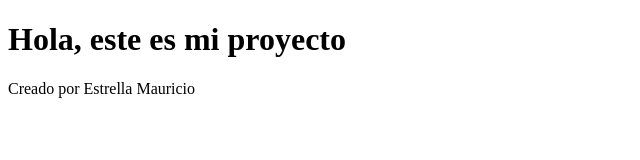
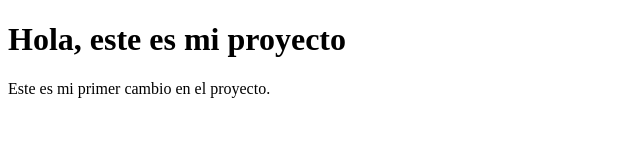
Before and after one commit to estrellamd05-rgb/mi-proyecto-nube, a plain HTML site: page index.html in a window 1280 px wide. Shown: the whole page, without its empty margins (0-640 px from the left). Drawn offline with Linux system fonts and the light colour scheme.

Commit message:
Primer cambio en el proyecto

```diff
--- a/index.html
+++ b/index.html
@@ -6,6 +6,6 @@
 <body>
     <h1>Hola, este es mi proyecto
 </h1>
-    <p>Creado por Estrella Mauricio</p>
+     <p>Este es mi primer cambio en el proyecto.</p>
 </body>
 </html>
```
